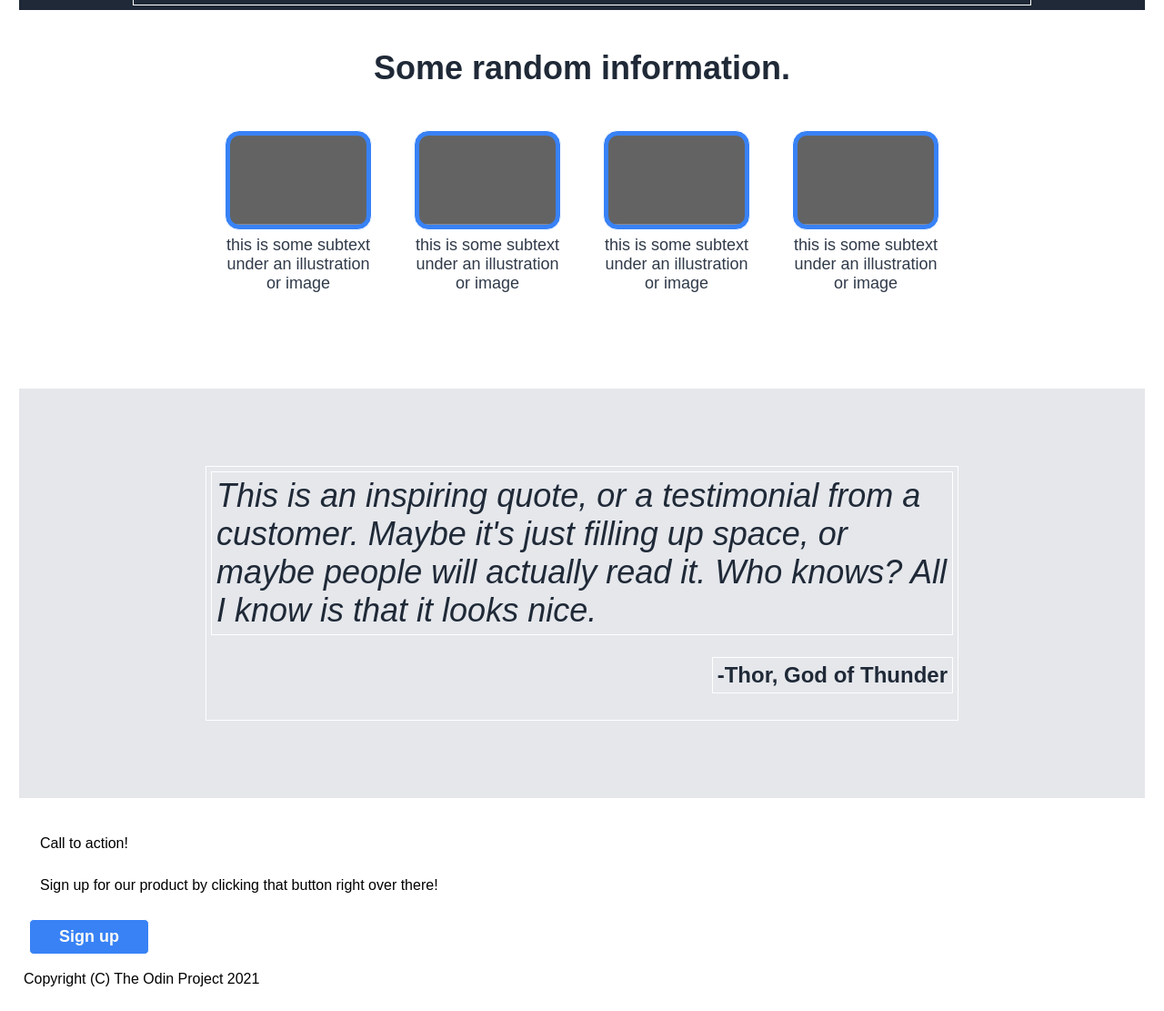
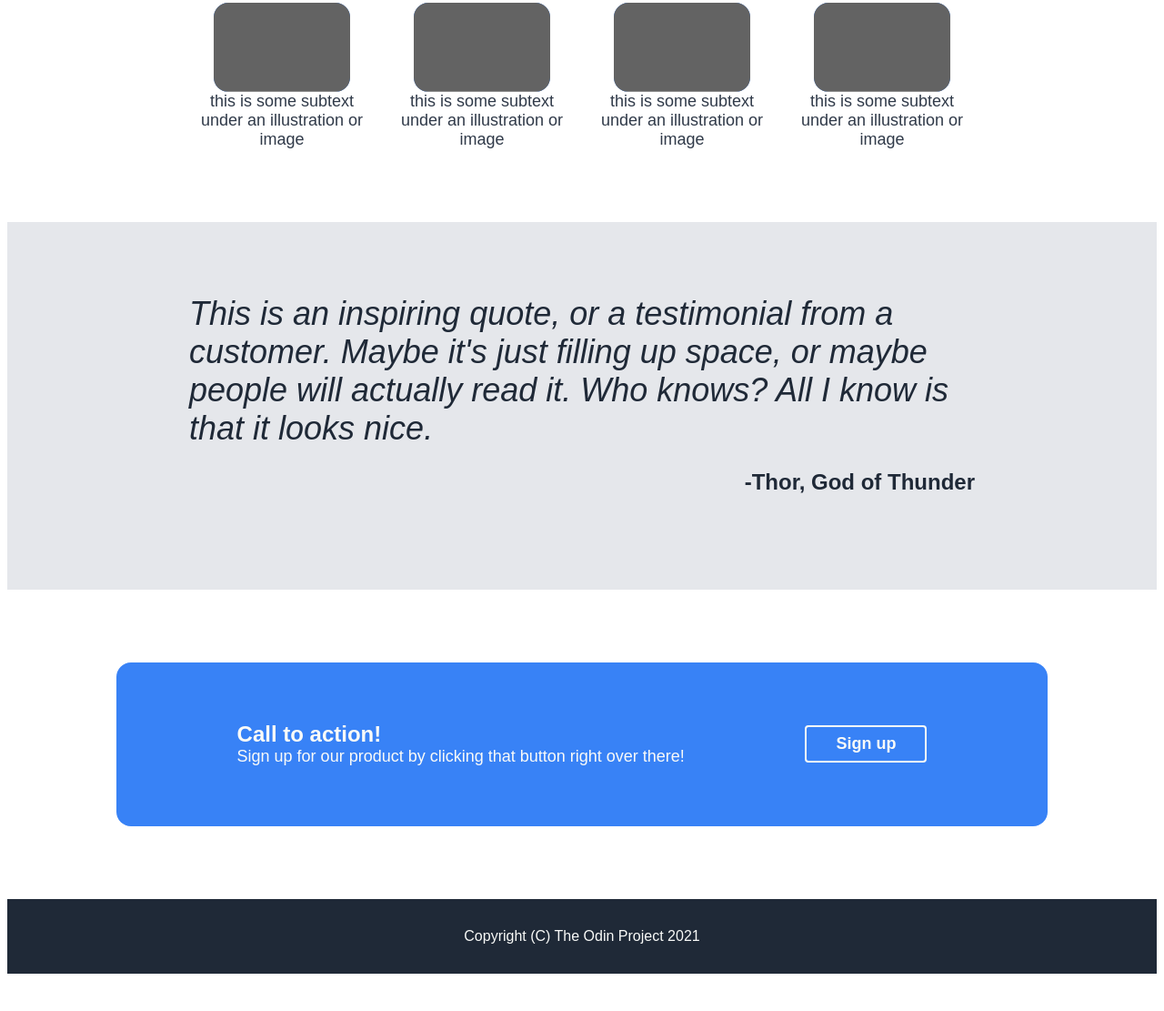
Before and after one commit to sarah-kateri/landing-page, a plain HTML site: page index.html in a window 1280 px wide. Shown: the part 660-1771 px from the top of the page at 91% size. After the commit the page ends 1738 px from the top, so only its background shows below. Drawn offline with Linux system fonts and the light colour scheme.

Commit message:
Add css for section four and footer, update html

```diff
--- a/index.html
+++ b/index.html
@@ -19,7 +19,7 @@
               <main>
                 <h1>This Website is awesome</h1>
                 <h4>This website has some subtext that goes under the main title. It's a smaller font and the color is lower contrast.</h4>
-                <button>Sign up</button>
+                <button class="button-one">Sign up</button>
               </main>
               <img class="intro" src="images/gray_box.jpeg">
             </div>
@@ -55,10 +55,10 @@
           <section class="four">
             <div class="bar">
               <div class="container-four">
-                <p class="call">Call to action!</p>
-                <p class="sign-up">Sign up for our product by clicking that button right over there!</p>
+                <div class="call">Call to action!</div>
+                <div class="sign-up">Sign up for our product by clicking that button right over there!</div>
               </div>
-              <button>Sign up</button>
+              <button class="button-four">Sign up</button>
             </div>
           </section>
           <footer>Copyright (C) The Odin Project 2021</footer>
--- a/styles.css
+++ b/styles.css
@@ -1,6 +1,4 @@
 * {
-    border: 1px solid white;
-    padding: 5px;
     font-family: sans-serif;
 }
 
@@ -13,7 +11,6 @@ body {
     background-color: #1F2937;
     display: flex;
     flex-direction: column;
-    justify-content: space-between;
 }
 
 header {
@@ -44,16 +41,16 @@ a {
 
 .container-one {
     display: flex;
-    margin: 0 120px;
+    gap: 16px;
+    margin: 100px 120px;
 }
 
 main {
     flex: 1;
     display: flex;
     flex-direction: column;
-    justify-content: space-between;
     align-items: flex-start;
-    margin: 100px 0;
+    gap: 16px;
 }
 
 h1 {
@@ -69,19 +66,19 @@ h4 {
     margin: 0;
 }
 
-button {
+.button-one {
     color: #F9FAF8;
     background-color: #3882F6;
     font-size: 18px;
     font-weight: bold;
-    border-radius: 5px;
+    border-color: #3882F6;
+    border-radius: 8px;
     padding: 8px 32px;
 }
 
 .intro {
-    width: 500px;
-    height: auto;
-    margin: 100px 0;
+    width: auto;
+    height: 300px;
 }
 
 .two {
@@ -145,3 +142,53 @@ h2 {
     font-size: 24px;
     align-self: flex-end;
 }
+
+.four {
+    margin: 80px 120px;
+    display: flex;
+    justify-content: center;
+}
+
+.bar {
+    color: #F9FAF8;
+    background-color: #3882F6;
+    width: 1200px;
+    height: 180px;
+    border-radius: 16px;
+    display: flex;
+    justify-content: space-evenly;
+    align-items: center;
+}
+
+.container-four {
+    display: flex;
+    flex-direction: column;
+    justify-content: center;
+}
+
+.call {
+    font-size: 24px;
+    font-weight: bold;
+}
+
+.sign-up {
+    font-size: 18px;
+    font-weight: light;
+}
+
+.button-four {
+    color: #F9FAF8;
+    background-color: #3882F6;
+    font-size: 18px;
+    font-weight: bold;
+    padding: 8px 32px;
+    border: 2px solid #F9FAF8;
+    border-radius: 4px;
+}
+
+footer {
+    color: #F9FAF8;
+    background-color: #1F2937;
+    text-align: center;
+    padding: 32px;
+}
```
